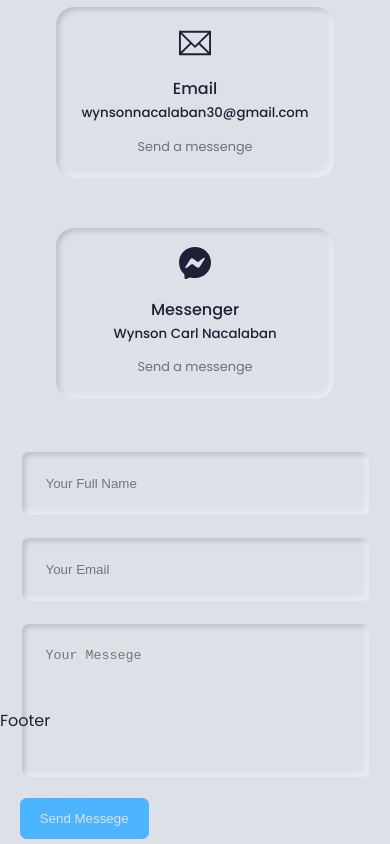
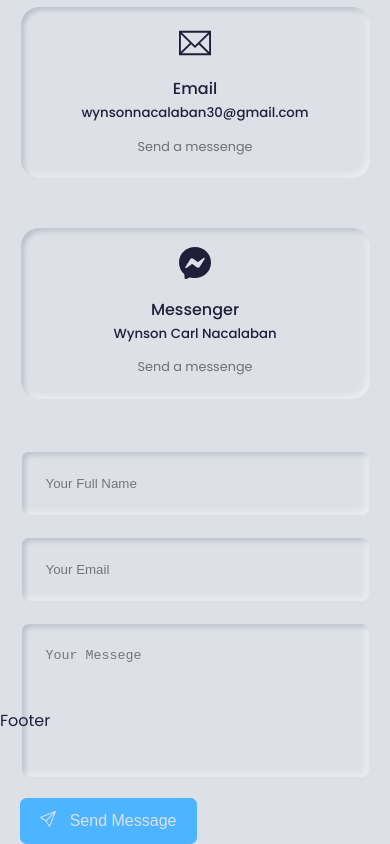
Before and after one commit to wynson09/MyPortfolio, a React (Create React App) app: page / in a window 390 px wide. Shown: the part 7435-8279 px from the top of the page. Built offline with nearby package versions, Linux system fonts and the light colour scheme.

Commit message:
completing the contact features

```diff
--- a/package.json
+++ b/package.json
@@ -3,6 +3,7 @@
   "version": "0.1.0",
   "private": true,
   "dependencies": {
+    "@emailjs/browser": "^3.10.0",
     "@testing-library/jest-dom": "^5.16.5",
     "@testing-library/react": "^13.4.0",
     "@testing-library/user-event": "^13.5.0",
--- a/src/components/contact/Contact.jsx
+++ b/src/components/contact/Contact.jsx
@@ -1,9 +1,30 @@
-import React from 'react';
+import React, { useRef, useState } from 'react';
 import './contact.css';
 import { TfiEmail } from 'react-icons/tfi';
-import { BsMessenger } from 'react-icons/bs';
+import { BsMessenger, BsSendCheck, BsSend } from 'react-icons/bs';
+import emailjs from '@emailjs/browser';
+
 
 const Contact = () => {
+  const [sndMsg, setSndMsg] = useState(false);
+  const [msgIcon, setMsgIcon] = useState(<BsSend />);
+  const form = useRef();
+
+  const sendEmail = (e) => {
+    e.preventDefault();
+    setSndMsg(true);
+    setMsgIcon(<BsSendCheck />);
+
+    emailjs.sendForm('service_mt3wgn7', 'template_uhjz6b2', form.current, 'geUCz0mPZ6PqTDW23')
+      .then(() => {
+        e.target.reset();
+        setTimeout(()=> {
+          setMsgIcon(<BsSend />);
+          setSndMsg(false);
+        }, 2000)
+      })
+
+  };
   return (
     <section id='contact' className='contact-body'>
       <h5>Get In Touch</h5>
@@ -25,11 +46,11 @@ const Contact = () => {
           </article>
         </div>
       {/* END OF CONTACT OPTIONS */}
-          <form action="">
+          <form ref={form} onSubmit={sendEmail}>
             <input type="name" name="name" placeholder='Your Full Name' required />
             <input type="email" name="email" placeholder='Your Email' required />
-            <textarea name="messege" rows="7" placeholder='Your Messege' required></textarea>
-            <button type='submit' className='btn btn-primary'>Send Messege</button>
+            <textarea name="message" rows="7" placeholder='Your Messege' required></textarea>
+            <button type='submit' className='btn btn-primary msg-btn'><span className='msgIcon'>{msgIcon}</span>{sndMsg ? `Message Sent`  : 'Send Message'}</button>
           </form>
         </div>
     </section>
--- a/src/components/contact/contact.css
+++ b/src/components/contact/contact.css
@@ -57,7 +57,15 @@ textarea {
     box-shadow: var(--color-shadow);
     resize: none;
 }
-
+.msgIcon {
+    margin-right: 14px;
+}
+.msg-btn {
+    display: flex;
+    justify-content: center;
+    align-items: center;
+    font-size: 16px;
+}
 /* ============================ MEDIA QUERIES (MEDIUM DEVICES) ============================ */
 @media screen and (max-width: 1024px) {
     .contact__container {
@@ -73,6 +81,9 @@ textarea {
         align-items: center;
         gap: 3rem;
     }
+    .contact__option {
+        width: 100%;
+    }
 }
 /* ============================ MEDIA QUERIES (SMALL DEVICES) ============================ */
 @media screen and (max-width: 620px) {
@@ -83,4 +94,7 @@ textarea {
         align-items: center;
         gap: 3rem;
     }
+    .contact__option {
+        width: 100%;
+    }
 }
--- a/src/components/hero/HeroSocial.jsx
+++ b/src/components/hero/HeroSocial.jsx
@@ -5,9 +5,9 @@ import { BsLinkedin, BsGithub, BsFacebook } from 'react-icons/bs';
 const HeaderSocial = () => {
   return (
     <div className='header__socials'>
-        <a href="/https://www.linkedin.com/in/wynson-carl-nacalaban-63949a1b9/" target='_blank'><BsLinkedin /></a>
-        <a href="/https://www.facebook.com/wynson30" target='_blank'><BsFacebook /></a>
-        <a href="/https://github.com/wynson09" target='_blank'><BsGithub /></a>
+        <a href="https://www.linkedin.com/in/wynson-carl-nacalaban-63949a1b9/" target='_blank'><BsLinkedin /></a>
+        <a href="https://www.facebook.com/wynson30" target='_blank'><BsFacebook /></a>
+        <a href="https://github.com/wynson09" target='_blank'><BsGithub /></a>
     </div>
   )
 }
```
Also changed, not shown: 1 other file (tests, documents, lock files or other folders).
